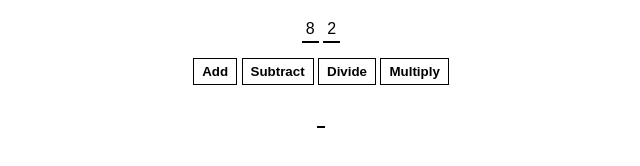
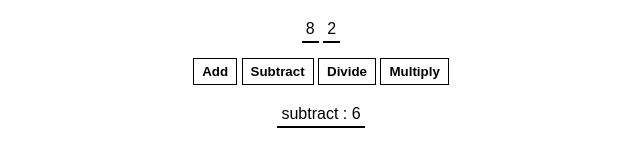
Before and after one commit to Shafay-Ahmed-1/Simple-Calculator, a plain HTML site: page index.html in a window 1280 px wide. Both pictures are taken after a click on the button "Subtract". Shown: the whole page, without its empty margins (319-959 px from the left). Drawn offline with Linux system fonts and the light colour scheme.

Commit message:
subtraction works

```diff
--- a/index.html
+++ b/index.html
@@ -7,7 +7,7 @@
         <span id="num2-el"></span>
         <br>
         <button onclick="add()">Add</button>
-        <button>Subtract</button>
+        <button onclick="sub()">Subtract</button>
         <button>Divide</button>
         <button>Multiply</button>
         <br>
--- a/index.js
+++ b/index.js
@@ -4,10 +4,14 @@ document.getElementById("num1-el").textContent = num1;
 document.getElementById("num2-el").textContent = num2;
 
 function add() {
-    let sum = num1 +num2;
+    let sum = num1 + num2;
     document.getElementById("sum-el").textContent = "Sum : " + sum;
 }
 
+function sub() {
+    let sub =num1 - num2;
+    document.getElementById("sum-el").textContent = "subtract : " + sub;
+}
 // Create four functions: add(), subtract(), divide(), multiply()
 // Call the correct function when the user clicks on one of the buttons
 // Perform the given calculation using num1 and num2
```
